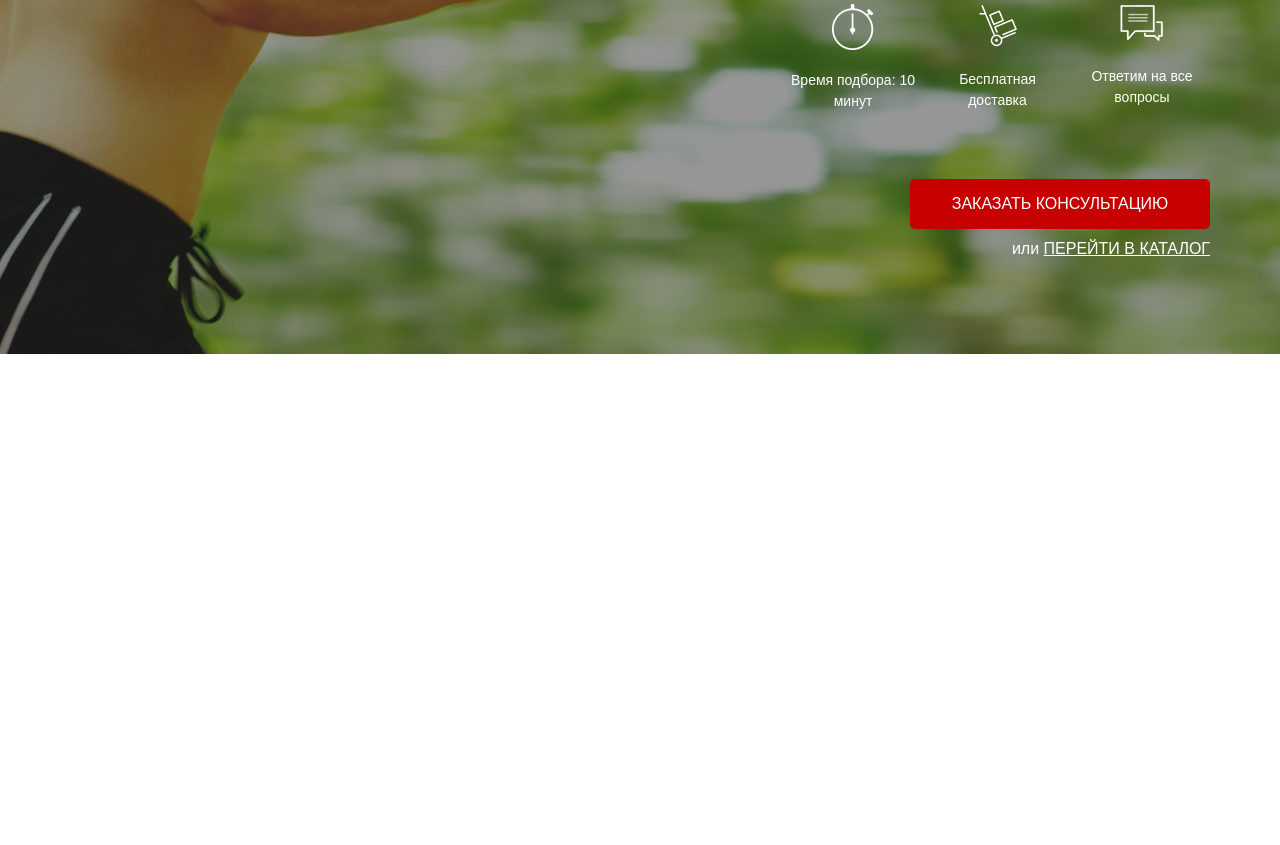
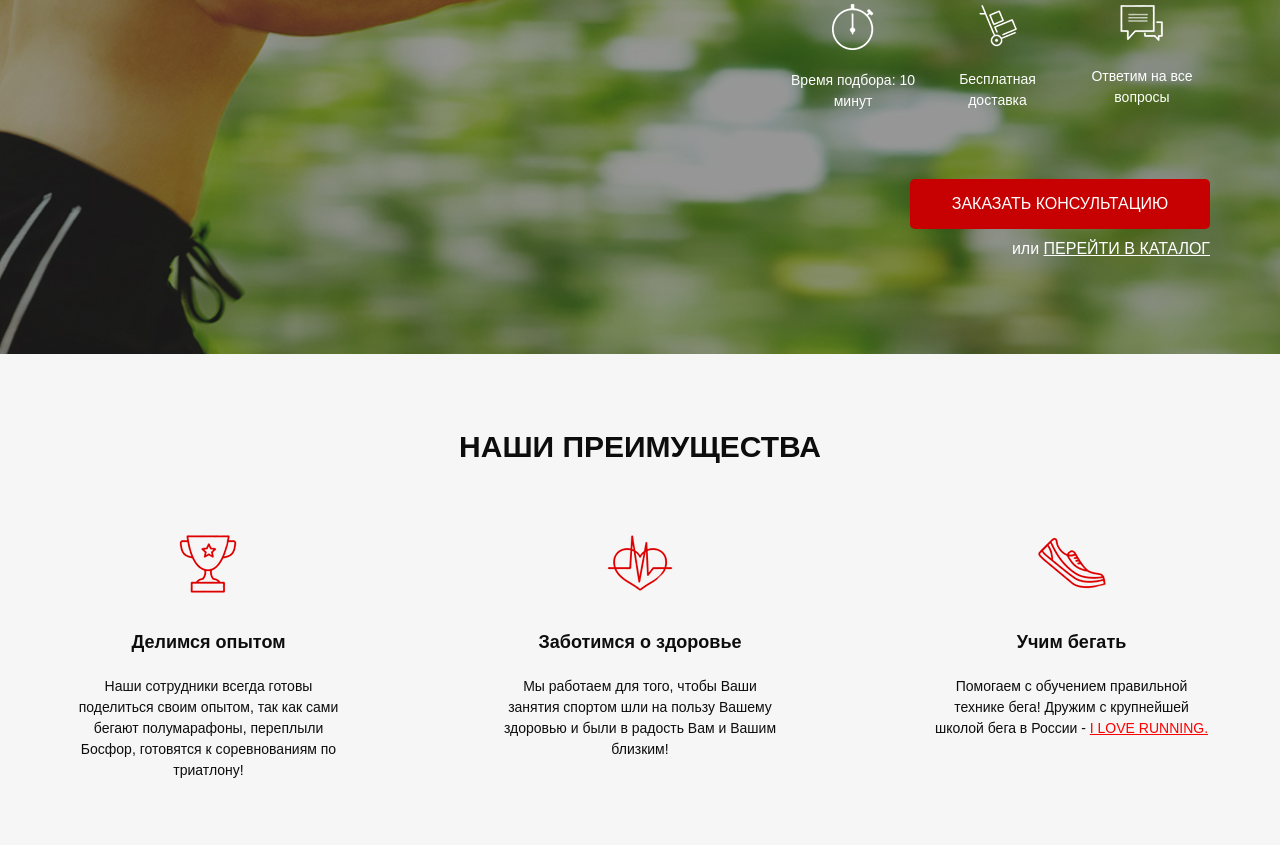
Before and after one commit to FatykovKirill/training_gulp_and_bem, a website: page src/index.html in a window 1280 px wide. Shown: the part 325-1170 px from the top of the page. Before the commit the page ends 800 px from the top, so only its background shows below. Drawn offline with Linux system fonts and the light colour scheme; a web font is replaced by a local one.

Commit message:
сверстал новый блок advantages

```diff
--- a/src/index.html
+++ b/src/index.html
@@ -57,6 +57,39 @@
 
         </div>
     </div>
+
+    <div class="advantages">
+        <div class="container">
+            <h2 class="title">НАШИ ПРЕИМУЩЕСТВА</h2>
+            <div class="advantages__wrapper">
+                <div class="advantages__item">
+                    <img src="icons/advantages/cup.png" alt="cup" class="advantages__icon">
+                    <div class="advantages__subtitle">Делимся опытом</div>
+                    <div class="advantages__descr">Наши сотрудники всегда готовы
+                        поделиться своим опытом,
+                        так как сами бегают полумарафоны,
+                        переплыли Босфор, готовятся к
+                        соревнованиям по триатлону!</div>
+                </div>
+                <div class="advantages__item">
+                    <img src="icons/advantages/heart.png" alt="heart" class="advantages__icon">
+                    <div class="advantages__subtitle">Заботимся о здоровье</div>
+                    <div class="advantages__descr">Мы работаем для того,
+                        чтобы Ваши занятия спортом шли на
+                        пользу Вашему здоровью и были в
+                        радость Вам и Вашим близким!</div>
+                </div>
+                <div class="advantages__item">
+                    <img src="icons/advantages/shoe.png" alt="shoe" class="advantages__icon">
+                    <div class="advantages__subtitle">Учим бегать</div>
+                    <div class="advantages__descr">Помогаем с обучением
+                        правильной технике бега!
+                        Дружим с крупнейшей школой бега в
+                        России - <a href="#">I LOVE RUNNING.</a></div>
+                </div>
+            </div>
+        </div>
+    </div>
 </body>
 
 </html>
--- /dev/null
+++ b/src/sass/blocks/_advantages.scss
@@ -0,0 +1,39 @@
+.advantages {
+    min-height: 470px;
+    padding: 70px 0 64px 0;
+    background-color: #F6F6F6;
+
+    &__wrapper {
+        margin-top: 60px;
+        display: flex;
+        justify-content: space-between;
+    }
+
+    &__item {
+        display: flex;
+        flex-direction: column;
+        align-items: center;
+        max-width: 277px;
+    }
+
+    &__subtitle {
+        margin-top: 35px;
+        font-weight: 700;
+        font-size: 18px;
+        color: #0D0D0D;
+    }
+
+    &__descr {
+        margin-top: 20px;
+        font-weight: 300;
+        font-size: 14px;
+        text-align: center;
+        color: #0D0D0D;
+
+        a {
+            color: #FF0000;
+            text-transform: uppercase;
+            text-decoration: underline;
+        }
+    }
+}
--- /dev/null
+++ b/src/sass/blocks/_titles.scss
@@ -0,0 +1,7 @@
+.title {
+    font-weight: 700;
+    font-size: 30px;
+    text-align: center;
+    text-transform: uppercase;
+    color: #0D0D0D;
+}
--- a/src/sass/style.scss
+++ b/src/sass/style.scss
@@ -12,3 +12,5 @@
 @import 'blocks/promo';
 @import 'blocks/header.scss';
 @import 'blocks/buttons';
+@import 'blocks/advantages';
+@import 'blocks/titles';
```
Also changed, not shown: src/css/style.min.css, src/icons/advantages/cup.png (added), src/icons/advantages/heart.png (added), src/icons/advantages/shoe.png (added).
